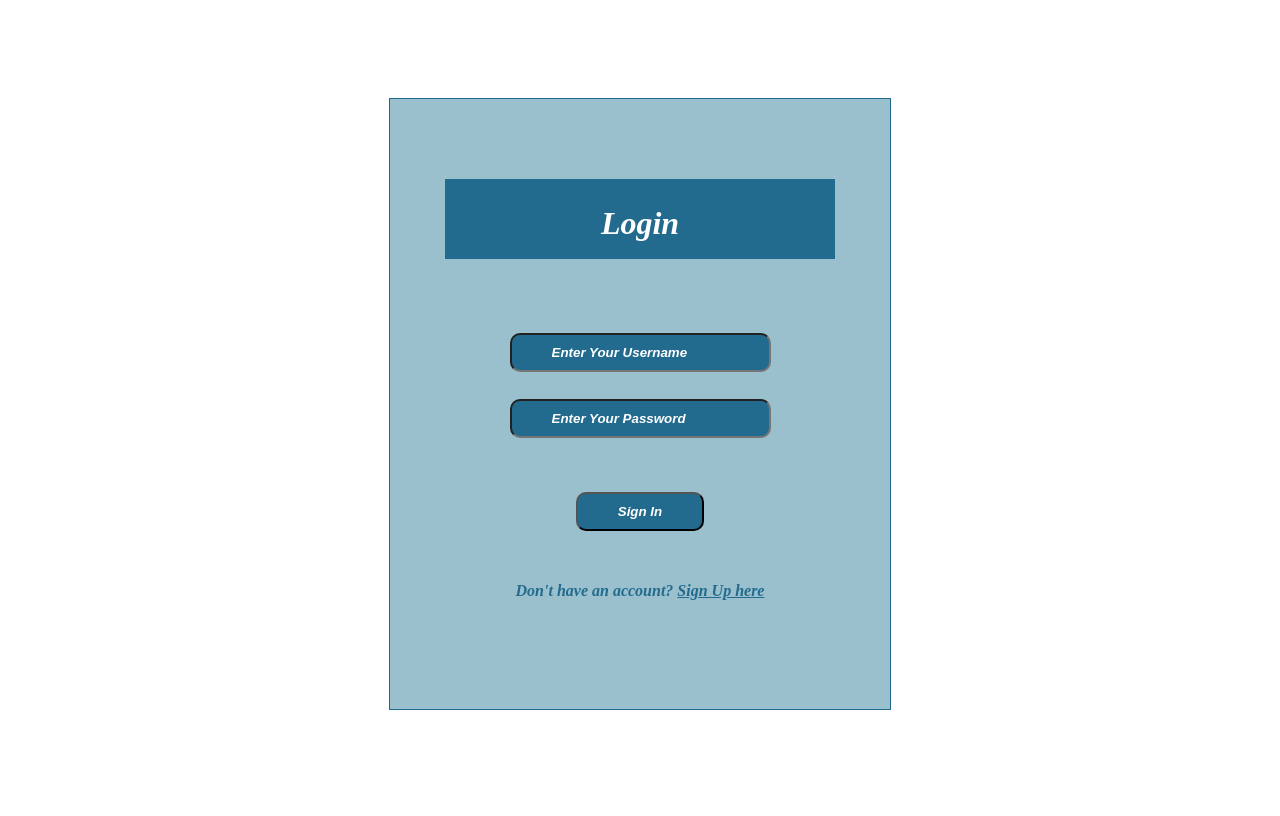
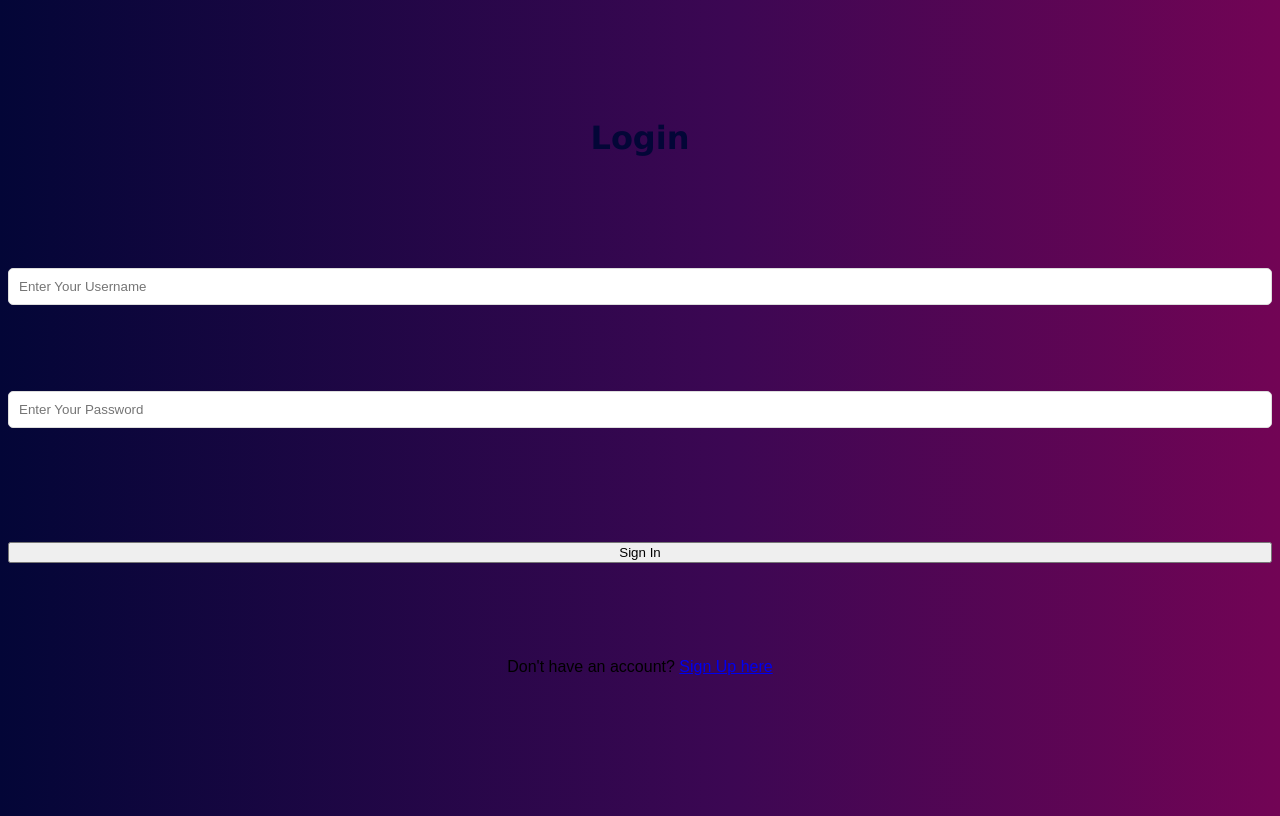
Before and after one commit to samraat-d/omni-track, a Flask app: page / in a window 1280 px wide. Before the commit the page ends 710 px from the top, so only its background shows below. Run offline with Flask 3, Linux system fonts and the light colour scheme.

Commit message:
style.css

```diff
--- a/Sem3 Web Project/login page/static/style.css
+++ b/Sem3 Web Project/login page/static/style.css
@@ -1,52 +1,83 @@
 /* Store this code in 'style.css' file inside the 'static' folder*/
 
-.header{
-    padding: 5px 120px;
-    width: 150px;
-    height: 70px;
-    background-color: #236B8E;
+body {
+
+    min-height: 100vh;
+    font-family: Arial, sans-serif;
+    background: rgb(3,6,55);
+    background: linear-gradient(90deg, rgba(3,6,55,1) 0%, rgba(60,7,83,1) 57%, rgba(114,4,85,1) 100%);
 }
 
-.border{
-    padding: 80px 50px;
-    width: 400px;
-    height: 450px;
-    border: 1px solid #236B8E;
-    border-radius: 0px;
-    background-color: #9AC0CD;
-}
+header {
+    color: #1e1b1b;
+    padding: 20px;
+    text-align: center;
+    border-radius: 10px;
 
-.btn {
-    padding: 10px 40px;
-    background-color: #236B8E;
-    color: #FFFFFF;
-    font-style: oblique;
-    font-weight: bold;
-    border-radius: 10px;
-}
-
-.textbox{
-    padding: 10px 40px;
-    background-color: #236B8E;
-    color: #FFFFFF;
-    border-radius: 10px;
-}
-
-::placeholder {
-    color: #FFFFFF;
-    opacity: 1;
-    font-style: oblique;
     font-weight: bold;
 }
 
-.word{
-    color: #FFFFFF;
+.login-form {
+    background: #ffffff80;
+    padding: 30px;
+    border-radius: 25px;
+    box-shadow: 0 10px 20px rgba(0, 0, 0, 0.1);
     font-style: oblique;
+    width: 500px;
+    margin: 50px auto;
     font-weight: bold;
 }
 
-.bottom{
-    color: #236B8E;
-    font-style: oblique;
+form {
+    display: flex;
+    flex-direction: column;
+    gap: 15px;
+}
+
+label {
     font-weight: bold;
 }
+
+input[type="text"],
+input[type="password"] {
+    padding: 10px;
+    border: 1px solid #ddd;
+    border-radius: 5px;
+    outline: none;
+}
+
+button {
+
+    background-color: #030637;
+    color: #fff;
+    padding: 10px 20px;
+    border: none;
+    border-radius: 5px;
+    cursor: pointer;
+    transition: all 0.2s ease-in-out;
+}
+
+button:hover {
+    transform: scale(1.1);
+}
+
+.new-user {
+    text-align: right;
+    font-size: 0.9em;
+}
+
+.new-user a {
+    color: #101d49;
+    text-decoration: none;
+    transition: all 0.2s ease-in-out;
+}
+
+.new-user a:hover {
+    text-decoration: underline;
+}
+h1{
+    font-family:Verdana;
+    font-style: normal;
+    color: #030637;
+    text-align: center;
+}
```
